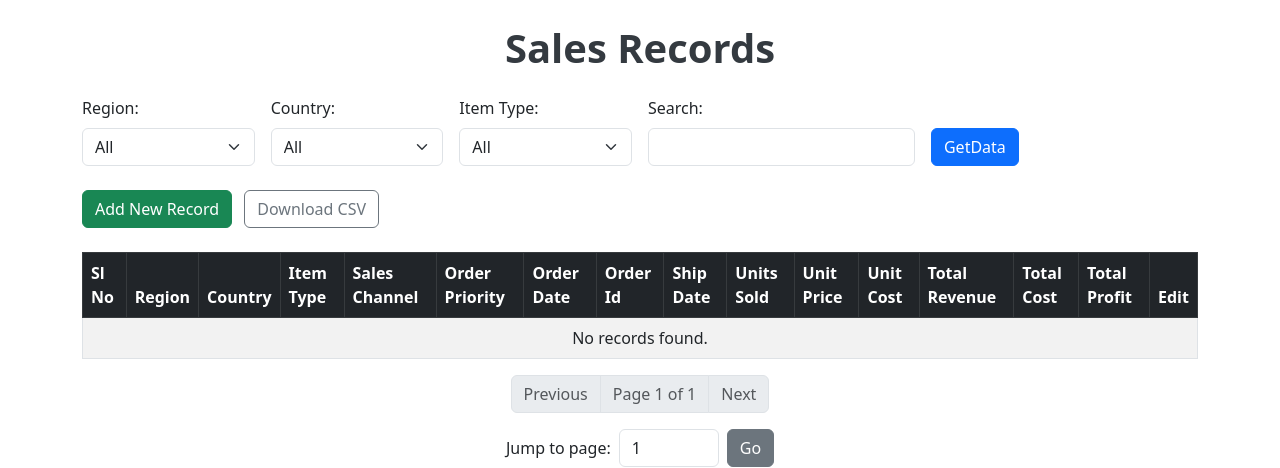
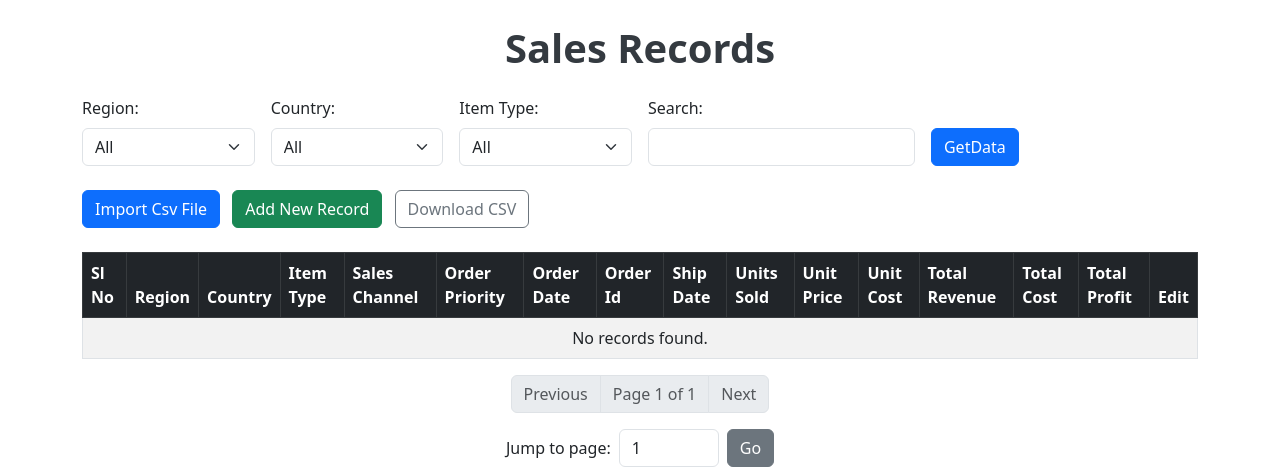
Before and after one commit to mahesh241994/Mahesh_athingz_task, a Django app: page / in a window 1280 px wide. Shown: the top 468 px of the page. Run offline with Django 5.2, Linux system fonts and the light colour scheme; data that the repository does not hold is empty.

Commit message:
Update sales_list.html

```diff
--- a/Taskapp/templates/Taskapp/sales_list.html
+++ b/Taskapp/templates/Taskapp/sales_list.html
@@ -62,6 +62,7 @@
 
     <!-- Add / Download Buttons -->
     <div class="mb-4">
+        <a href="{% url 'import_sales_data' %}" class="btn btn-primary me-2">Import Csv File</a>
         <a href="{% url 'sales_add' %}" class="btn btn-success me-2">Add New Record</a>
         <a href="{% url 'sales_download' %}" class="btn btn-outline-secondary">Download CSV</a>
     </div>
```
